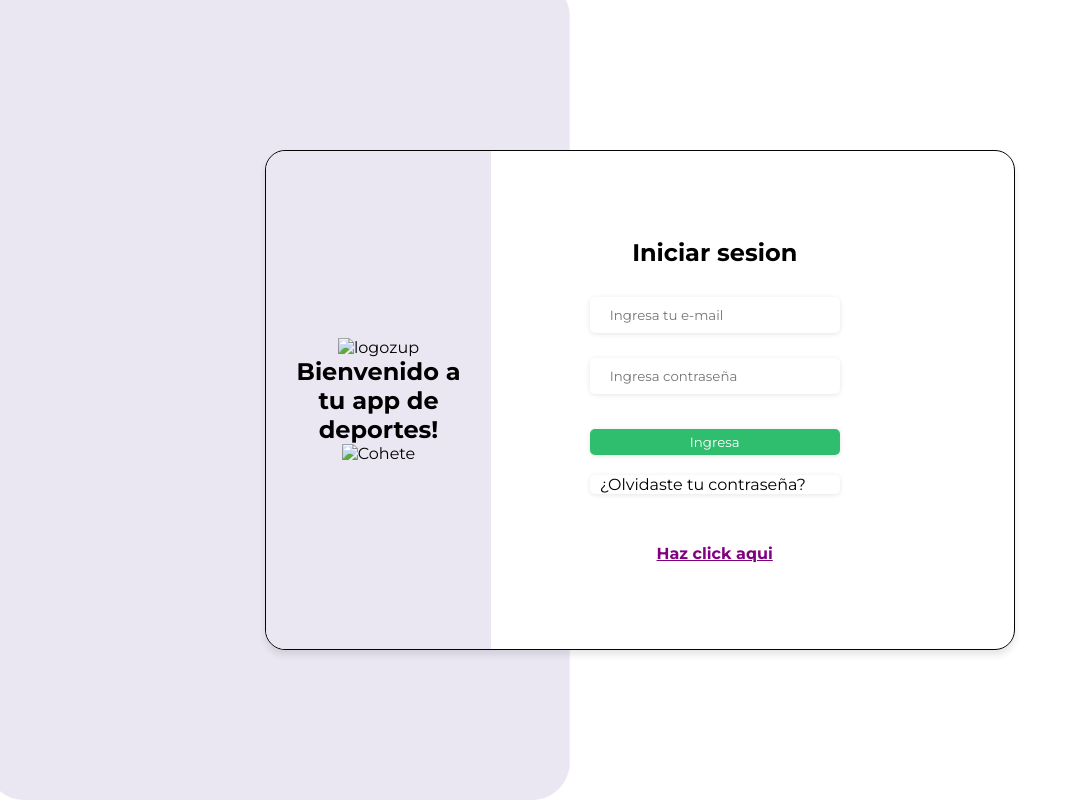
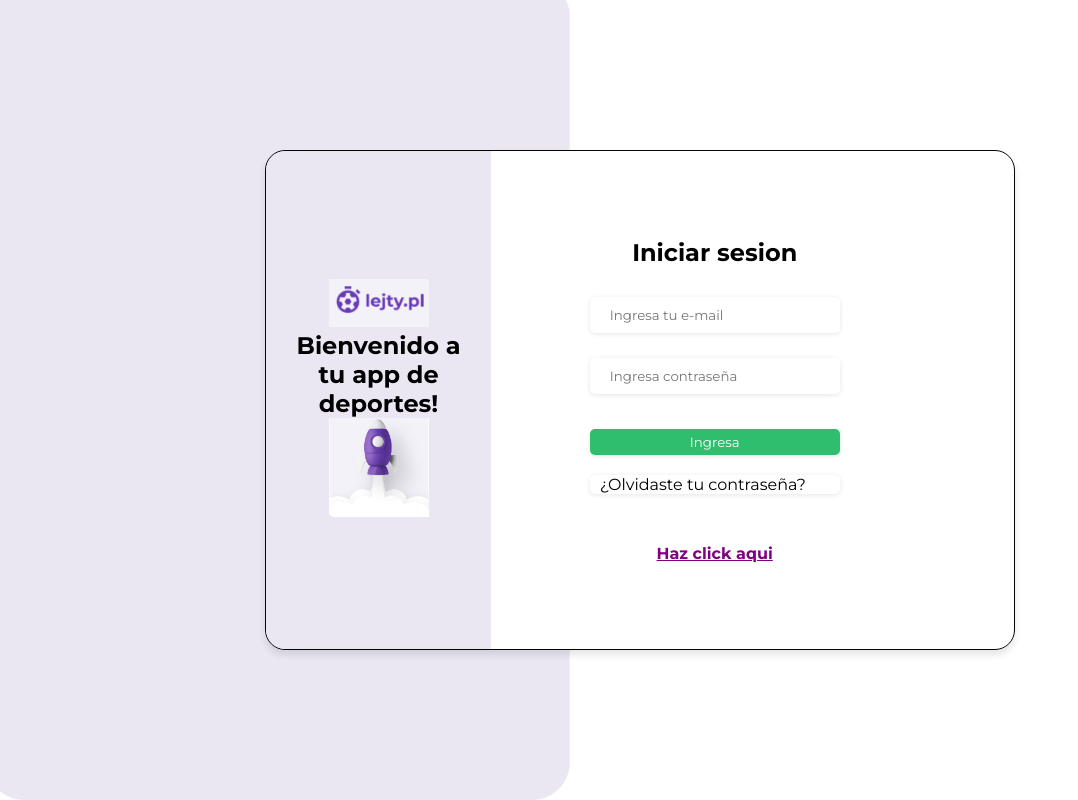
Before and after one commit to noyolin10/examen-web, a plain HTML site: page index.html in a window 1280 px wide. Shown: the whole page, without its empty margins (0-1078 px from the left). Drawn offline with Linux system fonts and the light colour scheme; files whose address does not match are found by name.

Commit message:
Update index.html

```diff
--- a/index.html
+++ b/index.html
@@ -15,9 +15,9 @@
     <div class="container-form">
         <div class="information">
             <div class="info-childs">
-                <img src="img/LogoSuperior.png" alt="logozup">
+                <img src="LogoSuperior.png" alt="logozup">
                 <h2>Bienvenido a tu app de deportes!</h2>
-                <img src="img/Cohete.png" alt="Cohete">
+                <img src="Cohete.png" alt="Cohete">
             </div>
         </div>
         <div class="form-information">
```
